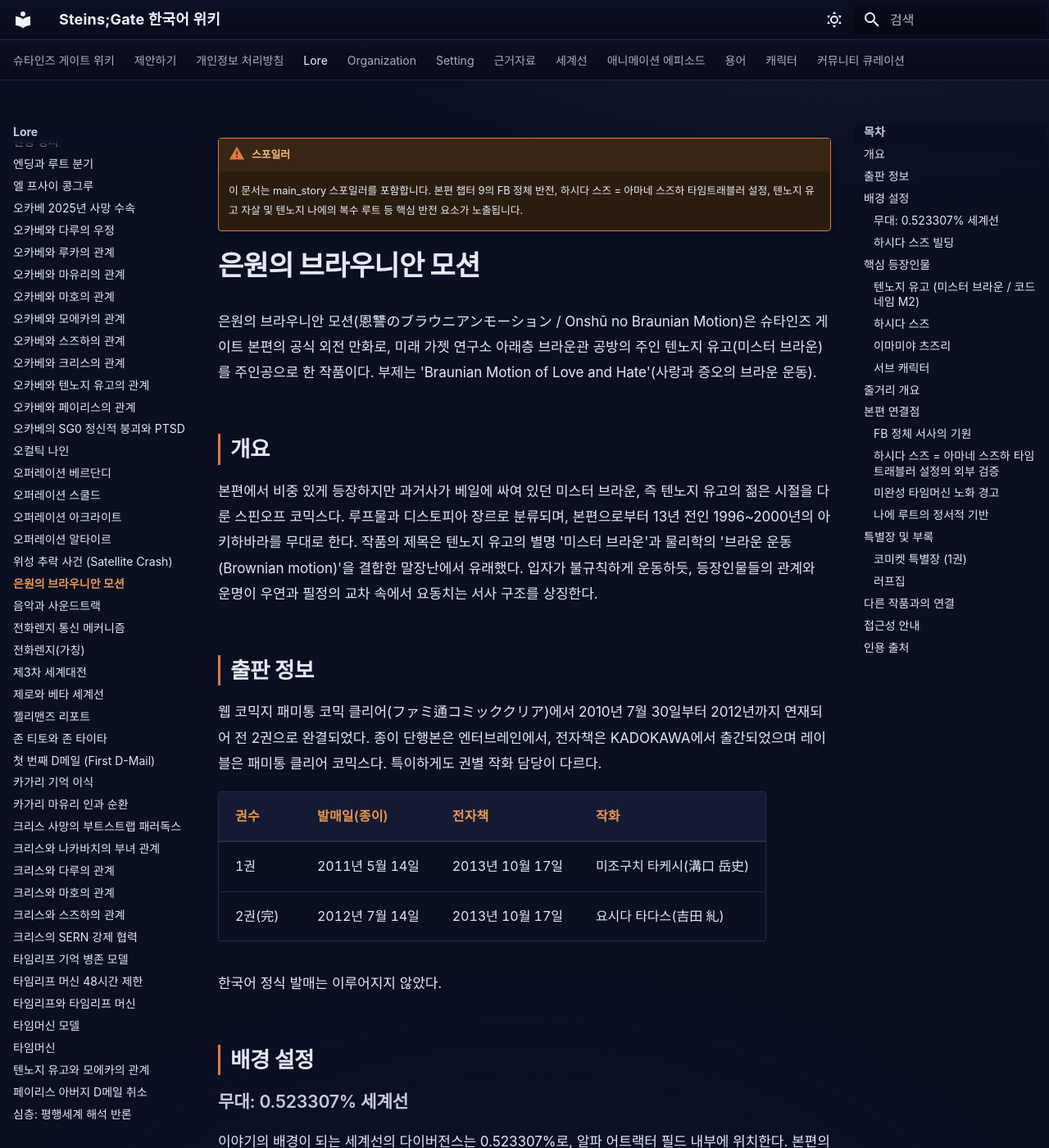
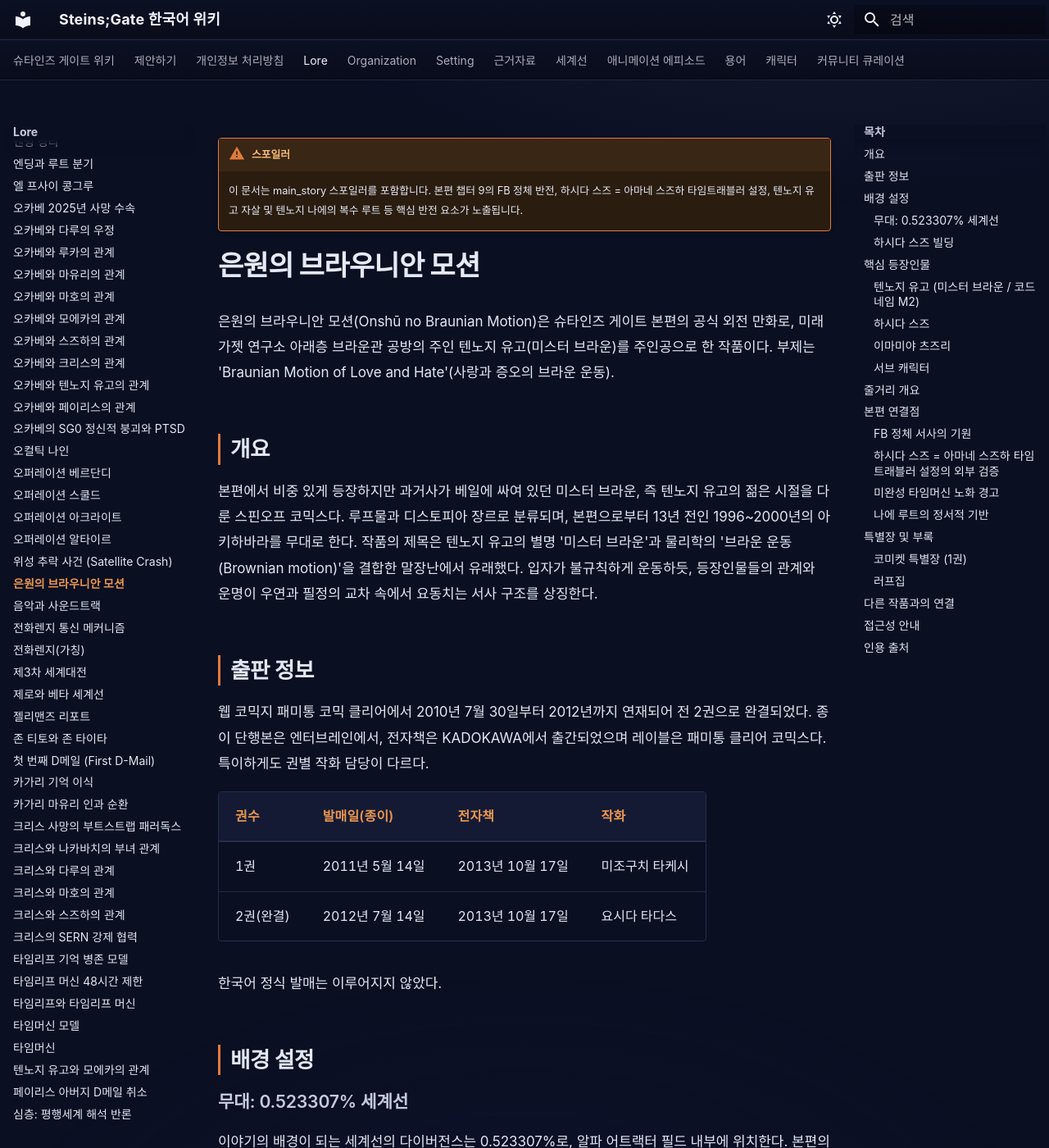
Before and after one commit to sgwiki/sgwiki.github.io, an MkDocs documentation site: the page built from wiki/lore/은원의-브라우니안-모션.md, in a window 1280 px wide and 1400 px high. Shown: the whole window at 82% size. Built offline with MkDocs 1.6.1 and Material for MkDocs 9.7.7, drawn with Linux system fonts in a browser that asks for light colours; some web fonts are replaced; some of the changed text lies outside the part shown.

Commit message:
wiki: 우선발행(사후검토) 2026-10-15 14:13 — 페이지 2건
정본: 884f19c3d8eb887e2901b91dcbb3cba24bcd67bd
검수: 사후검토 — 그림자 검수(01:00)와 P9 정정 대기열이 이어받는다

```diff
--- a/wiki/lore/은원의-브라우니안-모션.md
+++ b/wiki/lore/은원의-브라우니안-모션.md
@@ -8,7 +8,7 @@
 
 # 은원의 브라우니안 모션
 
-은원의 브라우니안 모션(恩讐のブラウニアンモーション / Onshū no Braunian Motion)은 슈타인즈 게이트 본편의 공식 외전 만화로, 미래 가젯 연구소 아래층 브라운관 공방의 주인 텐노지 유고(미스터 브라운)를 주인공으로 한 작품이다. 부제는 'Braunian Motion of Love and Hate'(사랑과 증오의 브라운 운동).
+은원의 브라우니안 모션(Onshū no Braunian Motion)은 슈타인즈 게이트 본편의 공식 외전 만화로, 미래 가젯 연구소 아래층 브라운관 공방의 주인 텐노지 유고(미스터 브라운)를 주인공으로 한 작품이다. 부제는 'Braunian Motion of Love and Hate'(사랑과 증오의 브라운 운동).
 
 ## 개요
 
@@ -16,12 +16,12 @@
 
 ## 출판 정보
 
-웹 코믹지 패미통 코믹 클리어(ファミ通コミッククリア)에서 2010년 7월 30일부터 2012년까지 연재되어 전 2권으로 완결되었다. 종이 단행본은 엔터브레인에서, 전자책은 KADOKAWA에서 출간되었으며 레이블은 패미통 클리어 코믹스다. 특이하게도 권별 작화 담당이 다르다.
+웹 코믹지 패미통 코믹 클리어에서 2010년 7월 30일부터 2012년까지 연재되어 전 2권으로 완결되었다. 종이 단행본은 엔터브레인에서, 전자책은 KADOKAWA에서 출간되었으며 레이블은 패미통 클리어 코믹스다. 특이하게도 권별 작화 담당이 다르다.
 
 | 권수 | 발매일(종이) | 전자책 | 작화 |
 |---|---|---|---|
-| 1권 | 2011년 5월 14일 | 2013년 10월 17일 | 미조구치 타케시(溝口 岳史) |
-| 2권(完) | 2012년 7월 14일 | 2013년 10월 17일 | 요시다 타다스(吉田 糺) |
+| 1권 | 2011년 5월 14일 | 2013년 10월 17일 | 미조구치 타케시 |
+| 2권(완결) | 2012년 7월 14일 | 2013년 10월 17일 | 요시다 타다스 |
 
 한국어 정식 발매는 이루어지지 않았다.
 
```
Also changed, not shown: other parts of wiki/lore/은원의-브라우니안-모션.md (+1 -1 lines), wiki/organization/발키리.md (+1 -1 lines).
